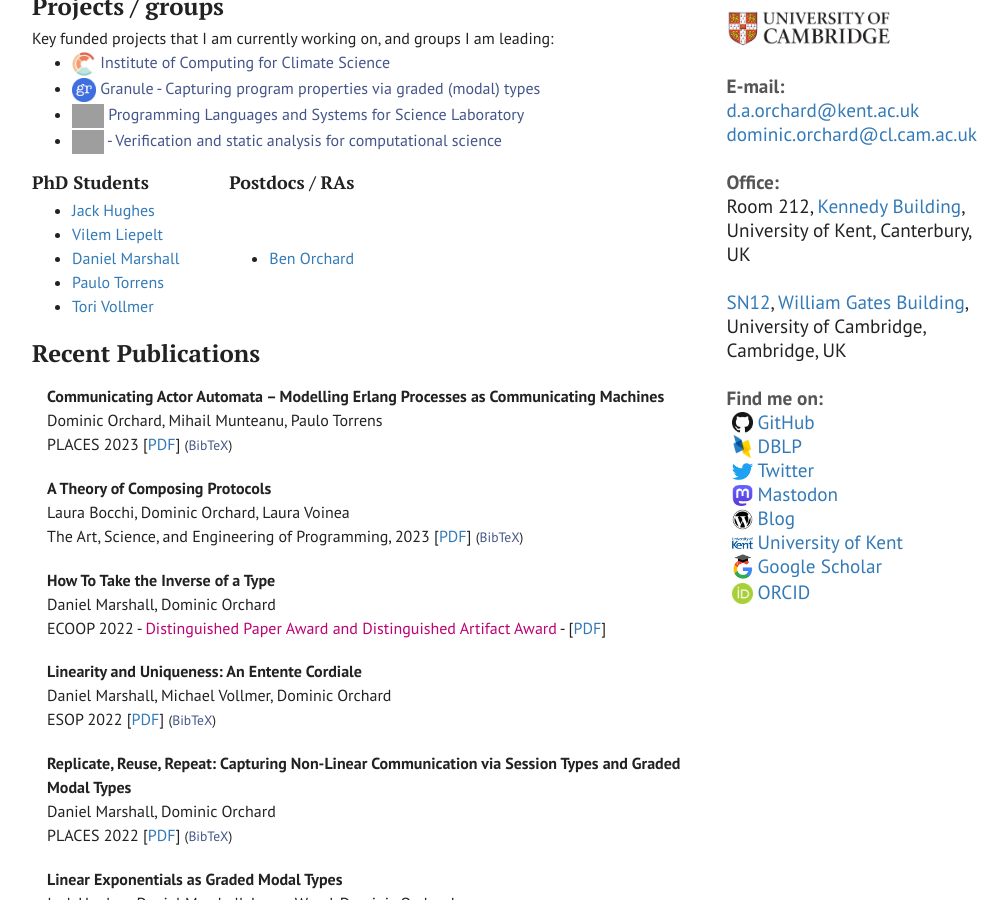
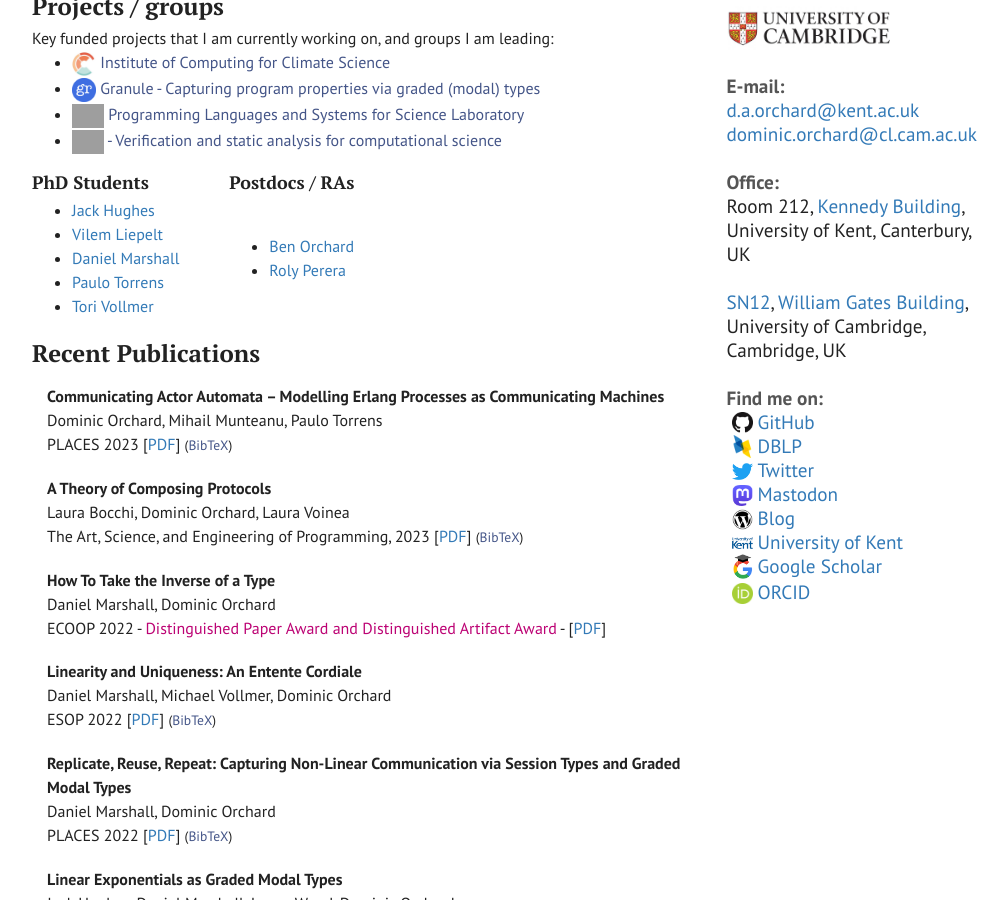
Before and after one commit to dorchard/dorchard.github.io, a Jekyll site: the page built from index.html, in a window 1280 px wide and 900 px high, scrolled down 419 px. Shown: the whole window, without its empty margins (233-1240 px from the left). Built offline with Jekyll 4.4.1, drawn with Linux system fonts in a browser that asks for light colours; grey boxes are pictures that could not be loaded.

Commit message:
Update index.html

```diff
--- a/index.html
+++ b/index.html
@@ -78,8 +78,7 @@ sitemap:
 
     <ul>
       <li><a href="https://raehik.github.io/">Ben Orchard</a></li>
-      <!-- <li><a href="http://recurial.com/">Michael Vollmer</a></li> -->
-      <!-- <li><a href="https://mpaviotti.github.io/">Marco Paviotti</a></li> -->
+      <li><a href="https://dynamicaspects.org/research/">Roly Perera</a></li>
     </ul>
 
     </td></tr>
```
